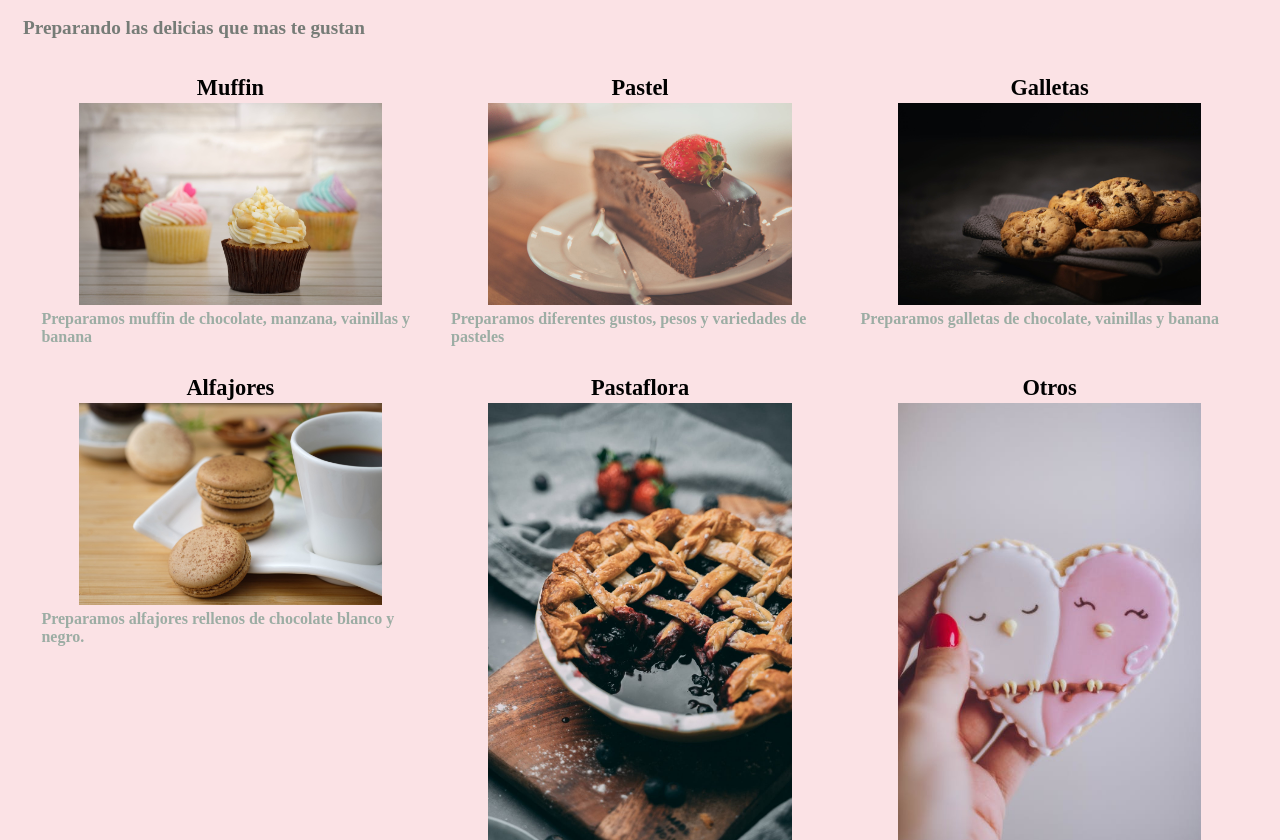
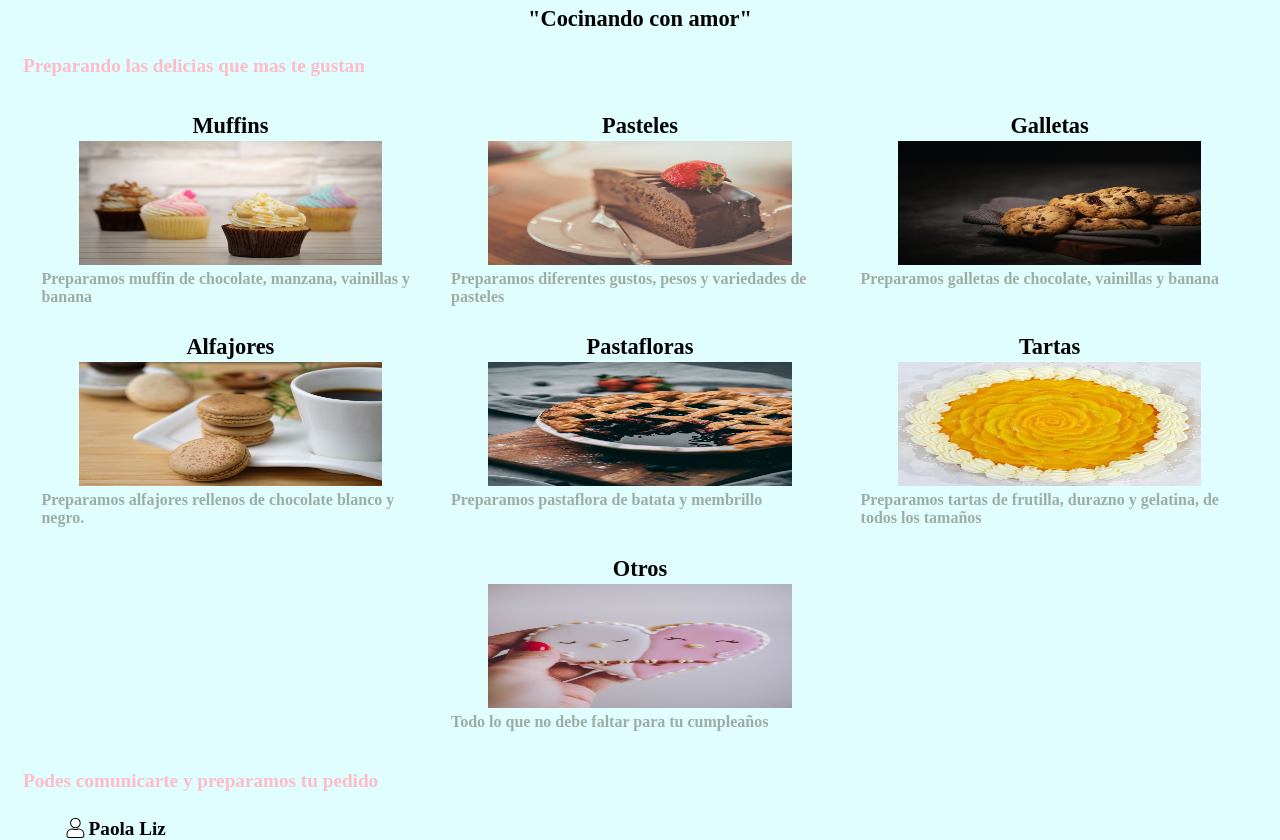
Before and after one commit to matiaslera/delicias, a plain HTML site: page index.html in a window 1280 px wide. Shown: the part 828-1668 px from the top of the page. Drawn offline with Linux system fonts and the light colour scheme.

Commit message:
version 2

```diff
--- a/css/index.css
+++ b/css/index.css
@@ -4,11 +4,17 @@
     box-sizing: border-box;
 }
 :root{
-    --color_uno:#fabea7;
+    /* --color_uno:#fabea7;
     --color_dos:#fbe2e5;
     --color_tres:#9cada4;
     --color_cuatro:#767c77;
+    --color_cinco:#f5efc5; */
+    --color_uno:#ffffd8;
+    --color_dos:#e0fefe;
+    --color_tres:#9cada4;
+    --color_cuatro:#febcc8;
     --color_cinco:#f5efc5;
+    --color_seis:black;
 
 }
 body{
@@ -70,15 +76,17 @@ a{
     display: flex;
     justify-content: center;
     font-weight: bold;
-    font-size: 2rem;
+    font-size: 2.4rem;
     color: var(--color_cuatro);
+    font-family: Georgia, Times, 'Times New Roman', serif;
+    margin: 0.3em;
 }
 .comentario{
     display: flex;
     justify-content: center;
     font-weight: bold;
     font-size: 1.4rem;
-    color: var(--color_cuatro);
+    color: var(--color_seis);
 }
 
 /*Productos para mostrar*/
@@ -110,7 +118,7 @@ a{
 }
 .foto{
     width: 80%;
-    height: 20%;
+    height: 8em;
     align-self: center;
     padding: 2px;
 }
@@ -118,6 +126,7 @@ a{
     font-size: 1.4em;
     font-weight: bold;
     text-align: center;
+    color: var(--color_seis);
 }
 .descripcion{
     margin: 3px;
@@ -134,14 +143,19 @@ a{
 }
 .pedido{
     width: 25%;
-    height: autogi;
-    align-self: center;
+    height: auto;
+    align-self: flex-start;
     padding: 2px;
 }
 .contacto{
     margin: 3px;
     font-size: 1.2em;
     font-weight: bold;
+    color: var(--color_seis);
+}
+.fas,.fab{
+    -webkit-text-stroke: 1px black;
+    color: white;
 }
 /*Footer*/
 .footer {
@@ -157,7 +171,6 @@ a{
   }
 
   .footer-central {
-    color: var(--color_cuatro);
     display: flex;
     justify-content: center;
     align-items: center;
--- a/index.html
+++ b/index.html
@@ -26,12 +26,12 @@
         <div class="subtitulo">Preparando las delicias que mas te gustan</div>
         <div class="productos">
             <div class="prod">
-            <div class="nombre">Muffin</div>
+            <div class="nombre">Muffins</div>
             <img src="./imag/muffin.jpeg" alt="" class="foto">
             <div class="descripcion">Preparamos muffin de chocolate, manzana, vainillas y banana</div>
             </div>
             <div id="producto" class="prod">
-                <div class="nombre">Pastel</div>
+                <div class="nombre">Pasteles</div>
                 <img src="./imag/pastel.jpeg" alt="" class="foto">
                 <div class="descripcion">Preparamos diferentes gustos, pesos y variedades de pasteles</div>
                 </div>
@@ -46,10 +46,15 @@
                         <div class="descripcion">Preparamos alfajores rellenos de chocolate blanco y negro. </div>
                     </div>
             <div class="prod">
-                        <div class="nombre">Pastaflora</div>
+                        <div class="nombre">Pastafloras</div>
                         <img src="./imag/pastaflora.jpeg" alt="" class="foto">
                         <div class="descripcion">Preparamos pastaflora de batata y membrillo</div>
                 </div>
+            <div class="prod">
+                    <div class="nombre">Tartas</div>
+                    <img src="./imag/tarta.jpg" alt="" class="foto">
+                    <div class="descripcion">Preparamos tartas de frutilla, durazno y gelatina, de todos los tamaños </div>
+            </div>
             <div class="prod">
                     <div class="nombre">Otros</div>
                     <img src="./imag/mas.jpeg" alt="" class="foto">
@@ -59,7 +64,7 @@
     </article>
     <article>
         <div id="contacto">
-            <div class="subtitulo">Puedes comunicarte y preparamos tu pedido</div>
+            <div class="subtitulo">Podes comunicarte y preparamos tu pedido</div>
             <div class="datos_con">
             <div class="contacto"><i class="fas fa-user"></i> Paola Liz</div>
             <div class="contacto"><i class="fab fa-whatsapp"></i> Telefono: 1539421062 </div>
```
Also changed, not shown: imag/tarta.jpg (added).
